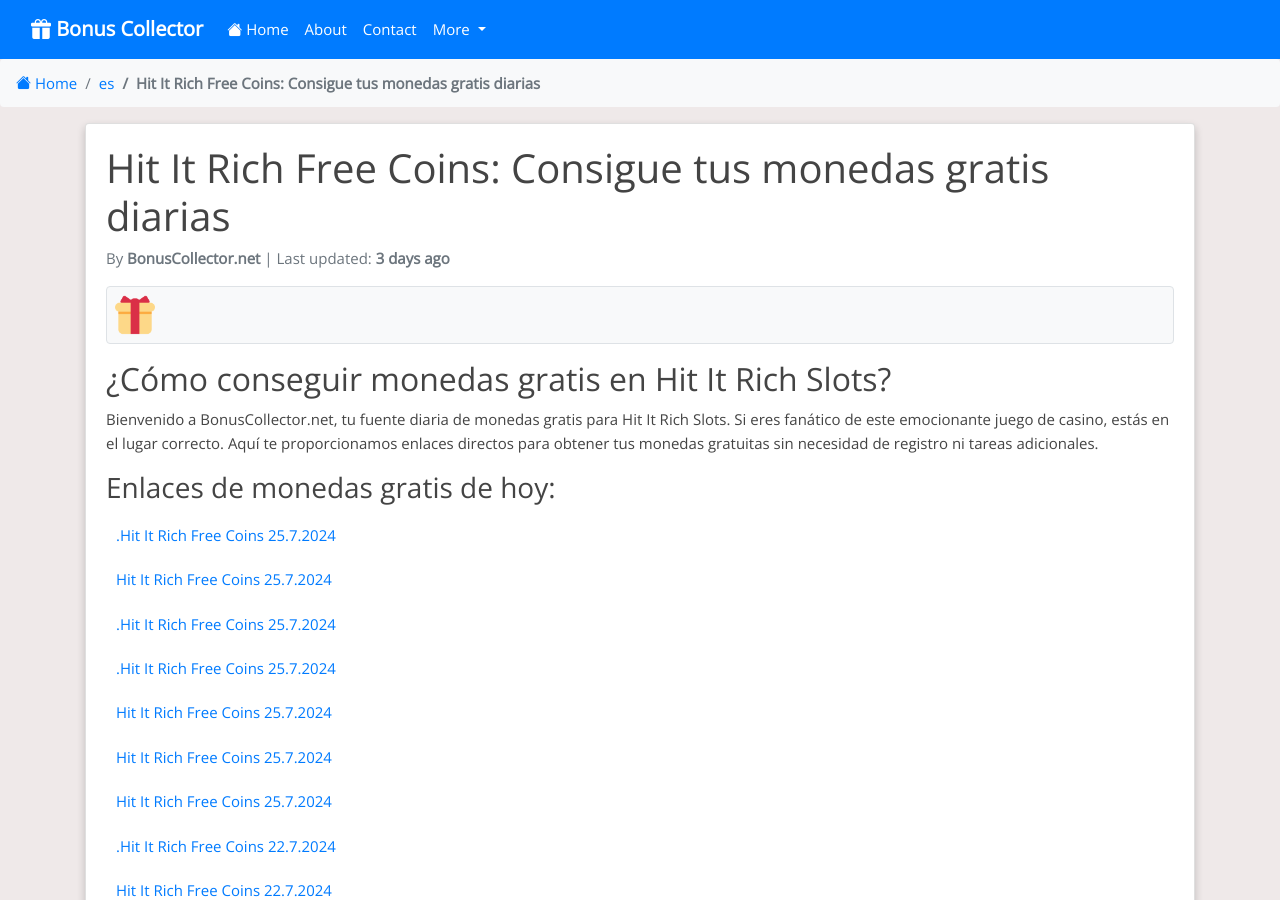
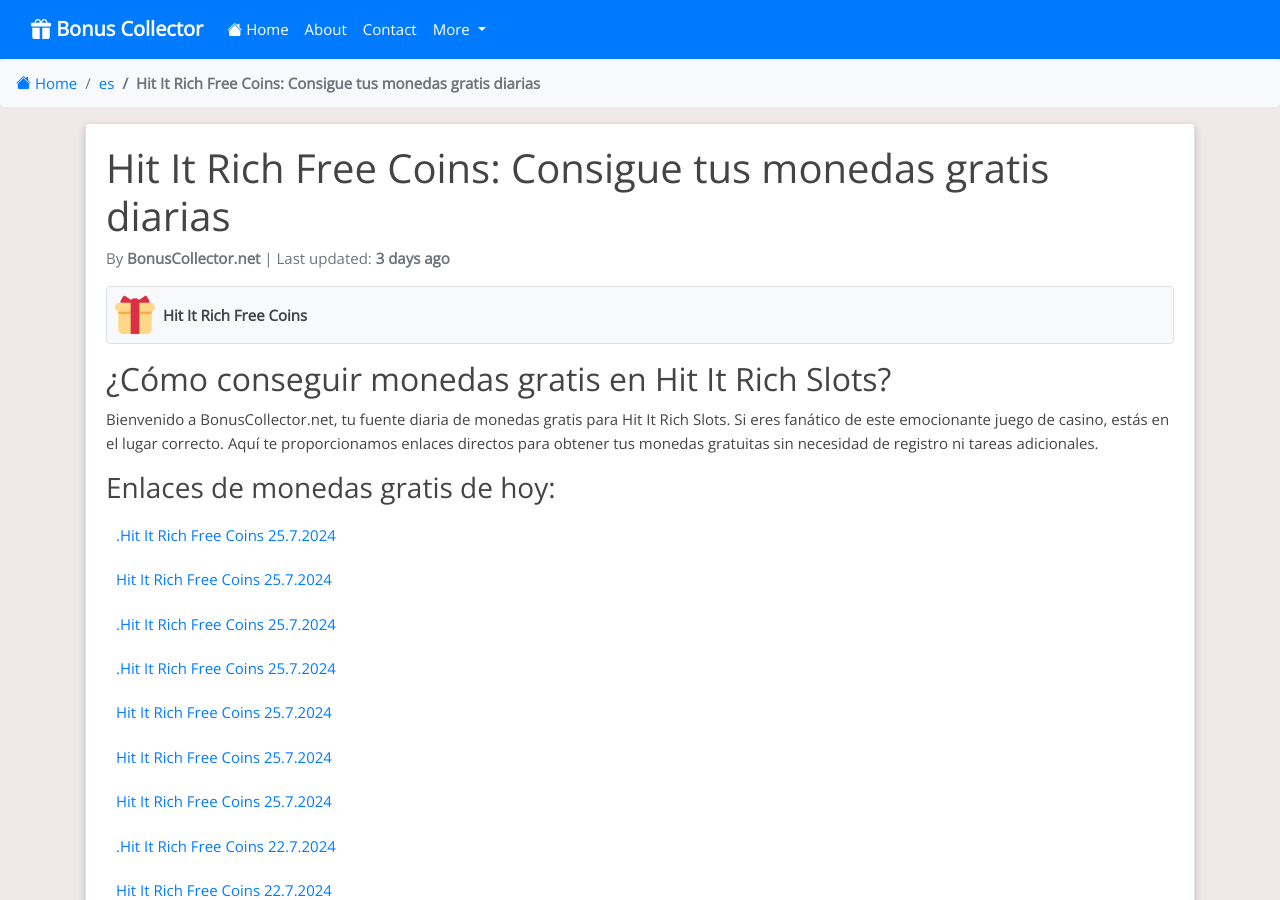
Before and after one commit to Prollad99/bs-net, a Jekyll site: the page built from es/_posts/2024-07-16-hit-it-rich.md, in a window 1280 px wide and 900 px high. Built offline with Jekyll 4.4.1, drawn with Linux system fonts in a browser that asks for light colours; nearby versions of some CDN libraries; comment, search, counter and statistics services are not loaded.

Commit message:
Update 2024-07-16-hit-it-rich.md

```diff
--- a/es/_posts/2024-07-16-hit-it-rich.md
+++ b/es/_posts/2024-07-16-hit-it-rich.md
@@ -9,6 +9,8 @@
 permalink: /es/hit-it-rich-free-coins/
 image: /assets/images/hit-it-rich.jpeg
 include_file: hit-it-rich.html
+manifest: /manifests/es/hit-it-rich.json
+app_name: "Hit It Rich Free Coins"
 ---
 
 ## ¿Cómo conseguir monedas gratis en Hit It Rich Slots?
```
